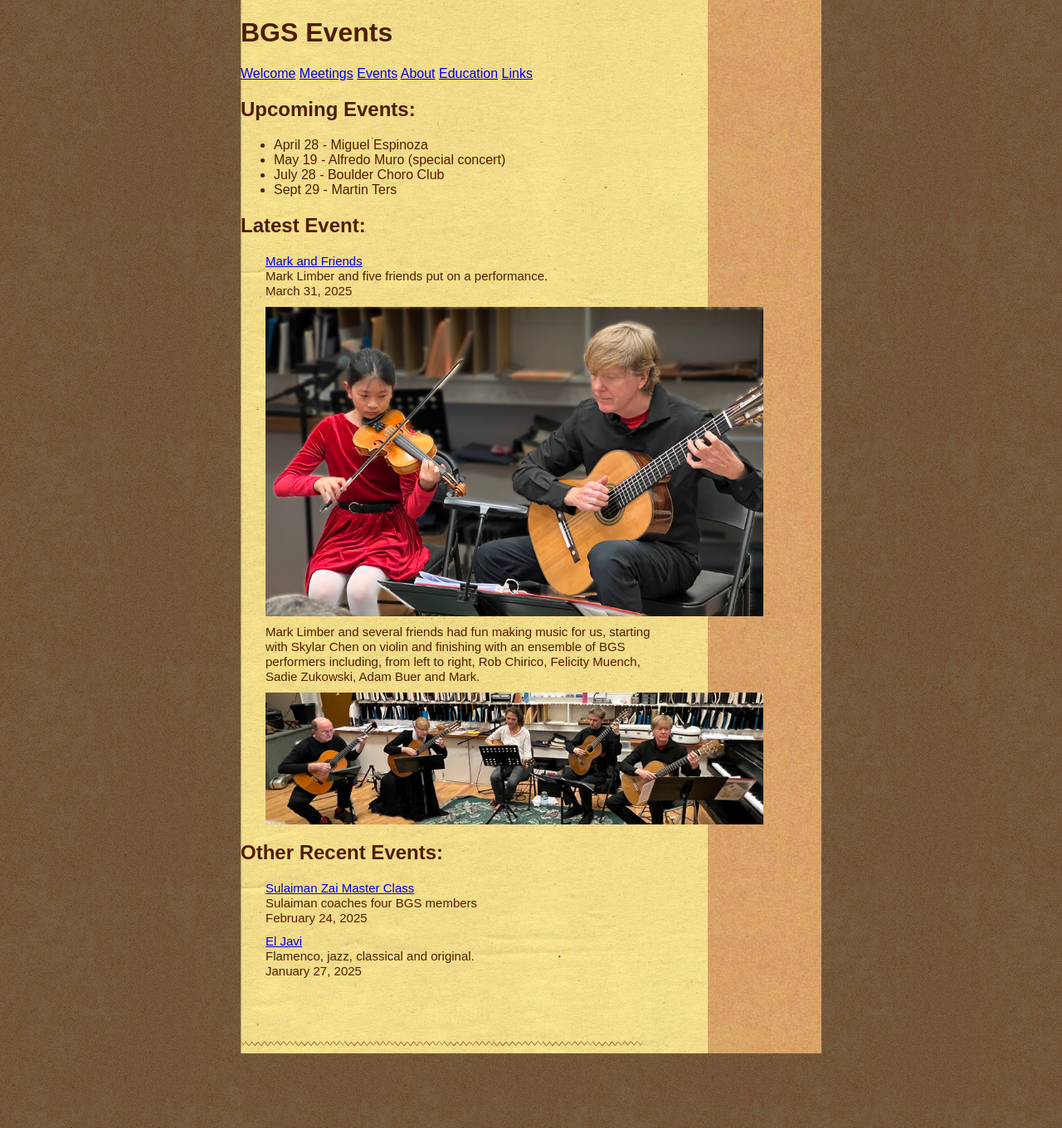
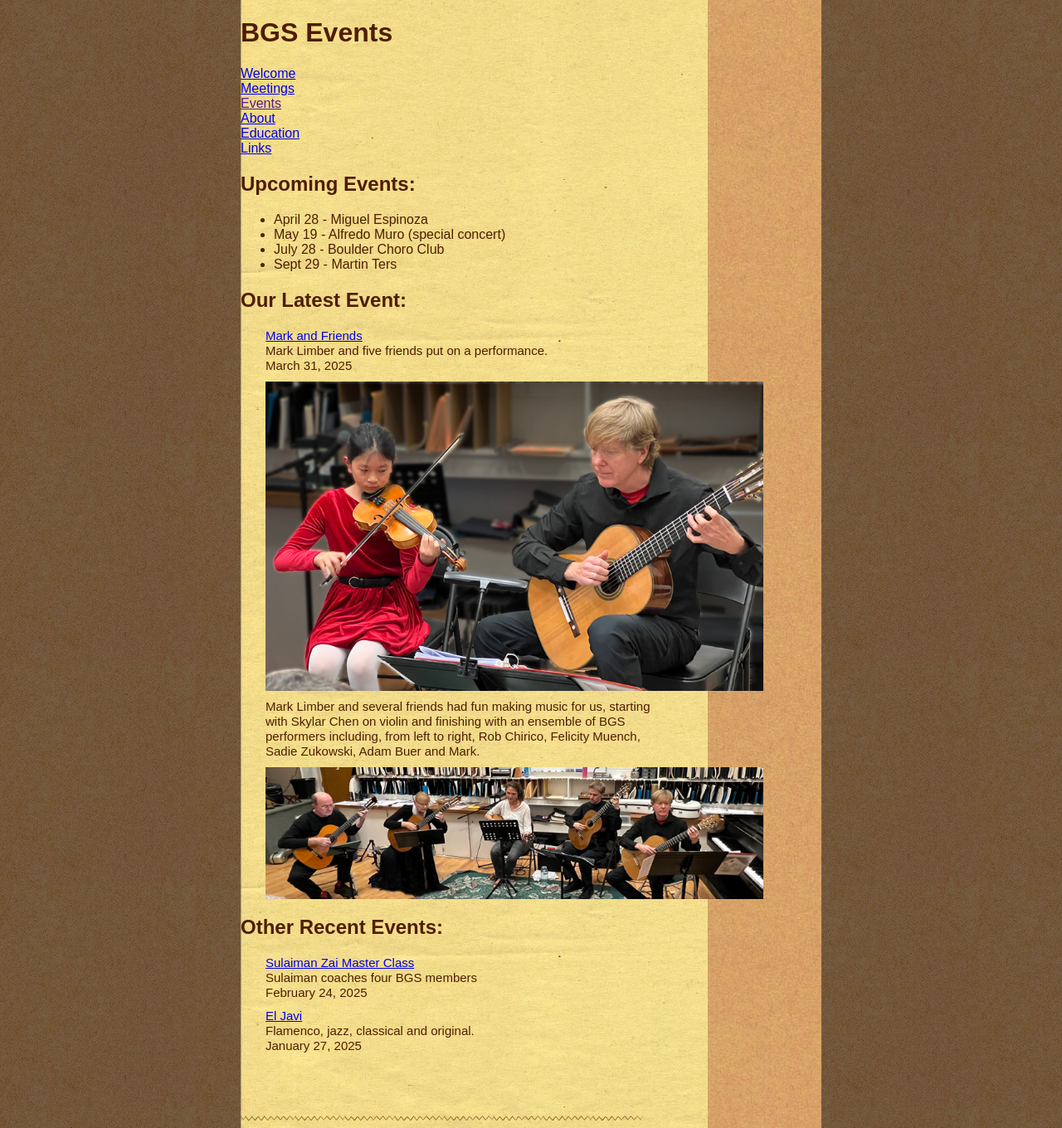
Before and after one commit to boulderguitarsociety/boulderguitarsociety.github.io, a Jekyll site: the page built from Events.md, in a window 1280 px wide. Shown: the whole page at 83% size. Built offline with Jekyll 4.4.1, drawn with Linux system fonts in a browser that asks for light colours.

Commit message:
sense cuurent vs noncurrent page in navbar

```diff
--- a/_includes/navigation.html
+++ b/_includes/navigation.html
@@ -1,5 +1,9 @@
 <div id="navbar">
   {% for item in site.data.navigation %}
-    <a href="{{ item.link }}">{{ item.name }}</a>
+    {% if item.name == current %}
+      <div class="current-page"><a href="">{{ item.name }}</a></div>
+    {% else %}
+      <div class="noncurrent-page"><a href="{{ item.link }}">{{ item.name }}</a></div>
+    {% endif %}
   {% endfor %}
 </div>
--- a/_layouts/events-main.html
+++ b/_layouts/events-main.html
@@ -5,12 +5,13 @@ layout: base
 <div class="events">
 
    <h1>{{ page.title }}</h1>
+   {% assign current = "Events" %}
    {% include navigation.html %}
 
    <h2>Upcoming Events:</h2>
    {{ content }}
 
-   <h2>Latest Event:</h2>
+   <h2>Our Latest Event:</h2>
    {% assign latest = site.posts.first %}
    <p><a href="{{ latest.url }}">{{ latest.title }}</a><br>
    {{ latest.excerpt }}<br>
@@ -20,7 +21,7 @@ layout: base
    </div>
 
    <h2>Other Recent Events:</h2>
-   {% for post in site.posts %}
+   {% for post in site.posts limit:4 %}
       {% unless post == latest %}
          <p><a href="{{ post.url }}">{{ post.title }}</a><br>
          {{ post.excerpt }}<br>
```
